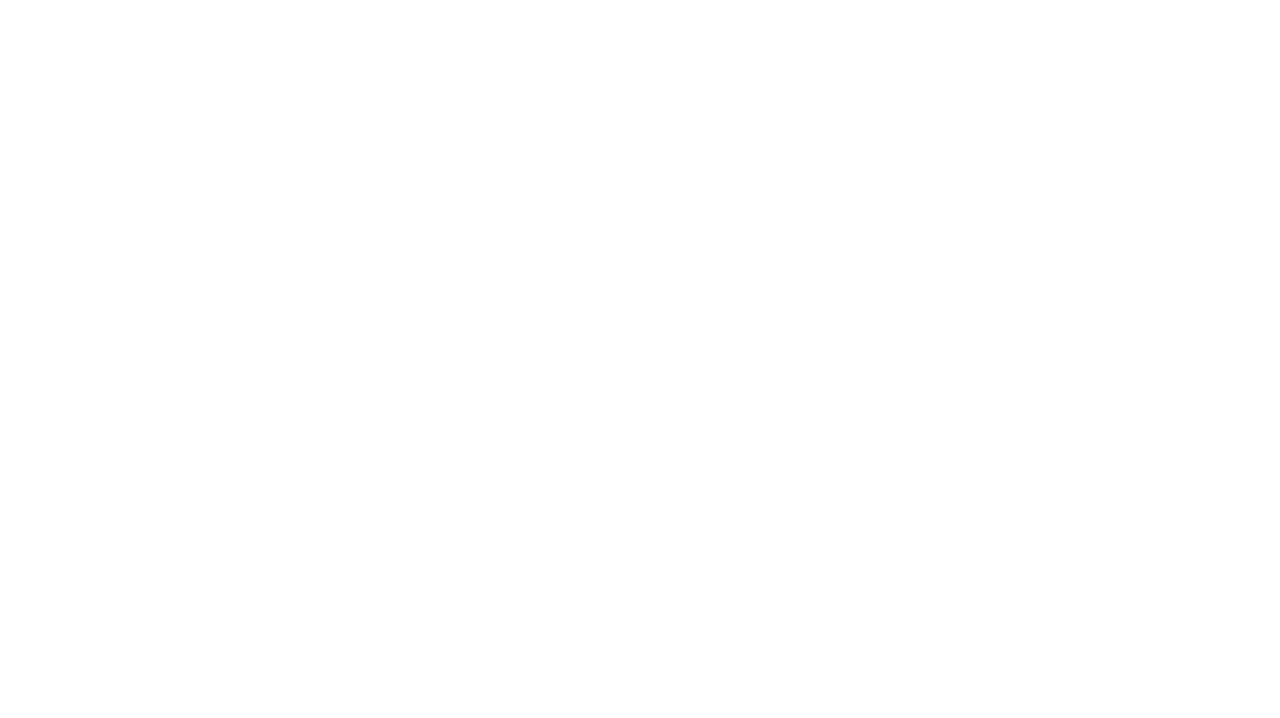
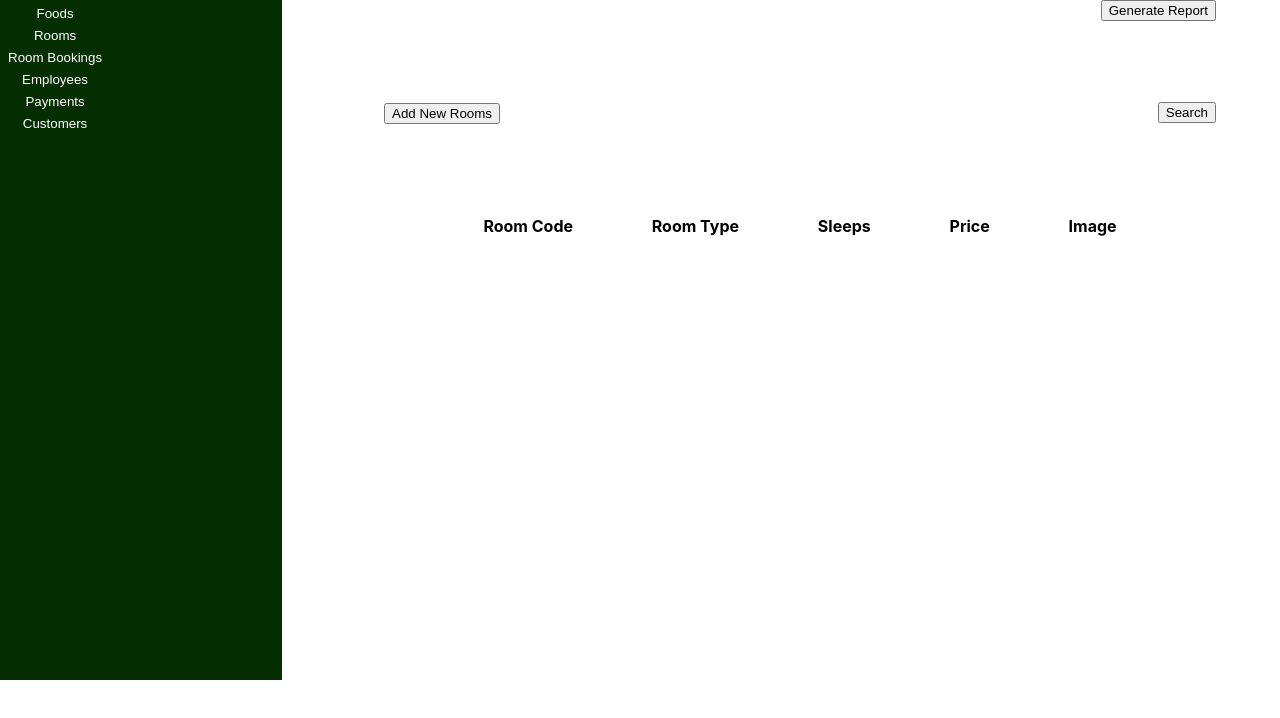
Before and after one commit to siriwardhanasmnp/hotel-system, a React (Create React App) app: page /room_home in a window 1280 px wide. Before the commit this address had no page. Shown: the top 718 px of the page. Built offline with nearby package versions, Linux system fonts and the light colour scheme.

Commit message:
Room Home page

```diff
--- a/src/App.js
+++ b/src/App.js
@@ -3,6 +3,7 @@ import { BrowserRouter as Router, Route, Routes } from "react-router-dom";
 
 
 import HomePage from "./Screens/HomePage";
+import RoomHome from "./Screens/RoomHome";
 
 
 function App() {
@@ -11,6 +12,7 @@ function App() {
       <Router>
         <Routes>
           <Route path='/' element={ <HomePage/>}/>
+          <Route path='/room_home' element={ <RoomHome/>}/>
         </Routes>
       </Router>
     </div>
--- /dev/null
+++ b/src/Screens/RoomHome.jsx
@@ -0,0 +1,39 @@
+import React from "react";
+
+import RoomHomeStyles from './RoomHome.module.css';
+import NavBar from '../Common_Components/NavBar'
+
+function RoomHome()
+{
+    return(
+        <>
+            <div>
+                <NavBar/>
+                <div style={{height:'auto', width:'65vw', marginLeft:'30vw'}}>
+                    <div>
+                        <button style={{float:'right'}}>Generate Report</button>
+                        <div style={{height:'8vw'}}></div>
+                        <button>Add New Rooms</button>
+                        <button style={{float:'right'}}>Search </button>
+                    </div>
+                    <div style={{height:'4vw'}}></div>
+                    <div>
+                        <center>
+                        <table>
+                            <tr>
+                                <th className={RoomHomeStyles.tableHeader}>Room Code</th>
+                                <th className={RoomHomeStyles.tableHeader}>Room Type</th>
+                                <th className={RoomHomeStyles.tableHeader}>Sleeps</th>
+                                <th className={RoomHomeStyles.tableHeader}>Price</th>
+                                <th className={RoomHomeStyles.tableHeader}>Image</th>
+                            </tr>
+                        </table>
+                        </center>
+                    </div>
+                </div>
+            </div>
+        </>
+    );
+}
+
+export default RoomHome;
--- /dev/null
+++ b/src/Screens/RoomHome.module.css
@@ -0,0 +1,3 @@
+.tableHeader{
+    padding:3vw;
+}
```
